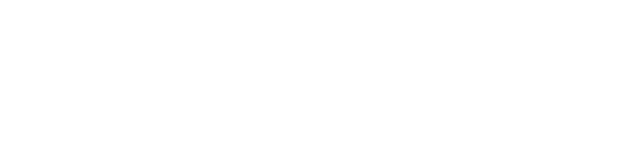
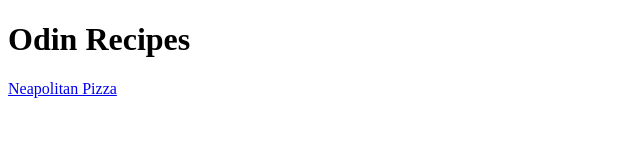
Before and after one commit to NimarN/odin-recipes, a plain HTML site: page index.html in a window 1280 px wide. Shown: the whole page, without its empty margins (0-640 px from the left). Drawn offline with Linux system fonts and the light colour scheme.

Commit message:
Added and edited pizza.html

```diff
--- a/index.html
+++ b/index.html
@@ -1 +1,13 @@
 <!DOCTYPE html>
+<html lang="en">
+    <head>
+        <meta charset="UTF-8">
+        <title>Recipes</title>
+    </head>
+
+    <body>
+        <h1>Odin Recipes</h1>
+
+        <a href="recipes/pizza.html">Neapolitan Pizza</a>
+    </body>
+</html>
```
Also changed, not shown: recipes/pizza.html (added, +11 -0 lines).
